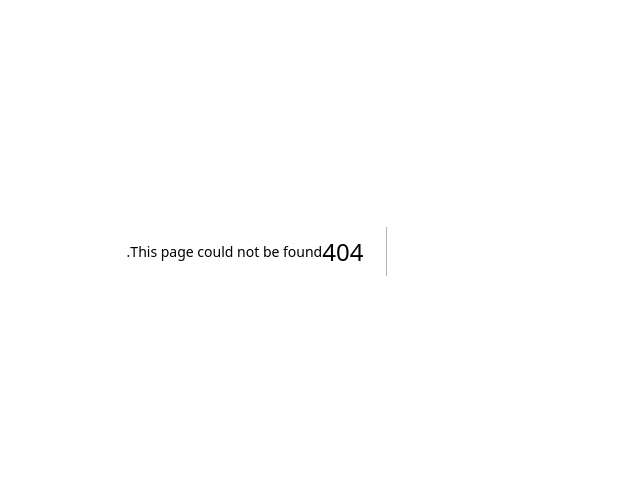
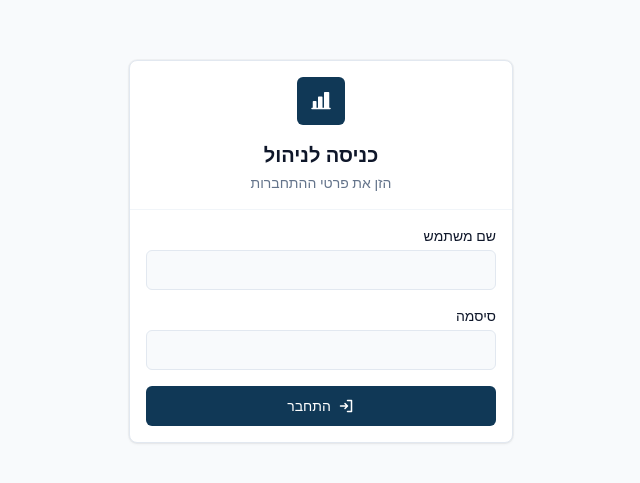
Before and after one commit to eladcandroid/zehut, a Next.js app: page /admin-login in a window 1280 px wide. Before the commit this address had no page. Shown: the part 149-632 px from the top of the page, without its empty margins (415-1055 px from the left). Built offline with nearby package versions, Linux system fonts and the light colour scheme.

Commit message:
Replace Basic Auth with login form for admin
- Remove middleware (was affecting all routes)
- Add /admin-login page with login form
- Add /api/admin/auth for cookie-based authentication
- Admin layout checks session cookie and redirects to login

```diff
--- /dev/null
+++ b/app/admin-login/page.tsx
@@ -0,0 +1,93 @@
+'use client';
+
+import { useState } from 'react';
+import { useRouter } from 'next/navigation';
+import { Card, CardContent, CardHeader } from '@/components/ui/card';
+import { Button } from '@/components/ui/button';
+import { ChartBar, SignIn } from '@phosphor-icons/react';
+
+export default function AdminLoginPage() {
+  const router = useRouter();
+  const [username, setUsername] = useState('');
+  const [password, setPassword] = useState('');
+  const [error, setError] = useState('');
+  const [isLoading, setIsLoading] = useState(false);
+
+  const handleSubmit = async (e: React.FormEvent) => {
+    e.preventDefault();
+    setError('');
+    setIsLoading(true);
+
+    try {
+      const response = await fetch('/api/admin/auth', {
+        method: 'POST',
+        headers: { 'Content-Type': 'application/json' },
+        body: JSON.stringify({ username, password }),
+      });
+
+      const data = await response.json();
+
+      if (data.success) {
+        router.push('/admin');
+        router.refresh();
+      } else {
+        setError('שם משתמש או סיסמה שגויים');
+      }
+    } catch {
+      setError('שגיאה בהתחברות');
+    } finally {
+      setIsLoading(false);
+    }
+  };
+
+  return (
+    <div className="min-h-screen bg-[var(--color-background)] flex items-center justify-center p-4">
+      <Card className="w-full max-w-sm">
+        <CardHeader className="text-center">
+          <div className="w-12 h-12 rounded-[var(--radius-md)] bg-[var(--color-primary)] flex items-center justify-center mx-auto mb-4">
+            <ChartBar weight="fill" className="w-6 h-6 text-white" />
+          </div>
+          <h1 className="text-xl font-semibold">כניסה לניהול</h1>
+          <p className="text-sm text-[var(--color-muted)] mt-1">הזן את פרטי ההתחברות</p>
+        </CardHeader>
+        <CardContent>
+          <form onSubmit={handleSubmit} className="space-y-4">
+            <div>
+              <label className="block text-sm font-medium mb-1">שם משתמש</label>
+              <input
+                type="text"
+                value={username}
+                onChange={(e) => setUsername(e.target.value)}
+                className="w-full h-10 px-3 bg-[var(--color-background)] border border-[var(--color-border)] rounded-[var(--radius-md)] text-sm"
+                required
+              />
+            </div>
+            <div>
+              <label className="block text-sm font-medium mb-1">סיסמה</label>
+              <input
+                type="password"
+                value={password}
+                onChange={(e) => setPassword(e.target.value)}
+                className="w-full h-10 px-3 bg-[var(--color-background)] border border-[var(--color-border)] rounded-[var(--radius-md)] text-sm"
+                required
+              />
+            </div>
+            {error && (
+              <p className="text-sm text-red-500 text-center">{error}</p>
+            )}
+            <Button type="submit" className="w-full" disabled={isLoading}>
+              {isLoading ? (
+                'מתחבר...'
+              ) : (
+                <>
+                  <SignIn weight="bold" className="w-4 h-4" />
+                  <span>התחבר</span>
+                </>
+              )}
+            </Button>
+          </form>
+        </CardContent>
+      </Card>
+    </div>
+  );
+}
--- a/app/admin/layout.tsx
+++ b/app/admin/layout.tsx
@@ -1,4 +1,6 @@
 import Link from 'next/link';
+import { cookies } from 'next/headers';
+import { redirect } from 'next/navigation';
 import {
   House,
   FileText,
@@ -12,11 +14,18 @@ const navItems = [
   { href: '/admin/jobs', icon: ArrowsClockwise, label: 'משימות' },
 ];
 
-export default function AdminLayout({
+export default async function AdminLayout({
   children,
 }: {
   children: React.ReactNode;
 }) {
+  const cookieStore = await cookies();
+  const session = cookieStore.get('admin_session');
+
+  // Check if authenticated
+  if (session?.value !== 'authenticated') {
+    redirect('/admin-login');
+  }
   return (
     <div className="min-h-screen bg-[var(--color-background)]">
       {/* Header */}
--- /dev/null
+++ b/app/api/admin/auth/route.ts
@@ -0,0 +1,40 @@
+import { NextRequest, NextResponse } from 'next/server';
+import { cookies } from 'next/headers';
+
+const ADMIN_COOKIE = 'admin_session';
+
+export async function POST(request: NextRequest) {
+  const { username, password } = await request.json();
+
+  if (
+    username === process.env.ADMIN_USER &&
+    password === process.env.ADMIN_PASS
+  ) {
+    const cookieStore = await cookies();
+    cookieStore.set(ADMIN_COOKIE, 'authenticated', {
+      httpOnly: true,
+      secure: process.env.NODE_ENV === 'production',
+      sameSite: 'lax',
+      maxAge: 60 * 60 * 24, // 24 hours
+      path: '/',
+    });
+
+    return NextResponse.json({ success: true });
+  }
+
+  return NextResponse.json({ success: false, error: 'Invalid credentials' }, { status: 401 });
+}
+
+export async function GET() {
+  const cookieStore = await cookies();
+  const session = cookieStore.get(ADMIN_COOKIE);
+
+  return NextResponse.json({ authenticated: session?.value === 'authenticated' });
+}
+
+export async function DELETE() {
+  const cookieStore = await cookies();
+  cookieStore.delete(ADMIN_COOKIE);
+
+  return NextResponse.json({ success: true });
+}
--- a/middleware.ts
+++ /dev/null
@@ -1,38 +0,0 @@
-import { NextResponse } from 'next/server';
-import type { NextRequest } from 'next/server';
-
-export function middleware(request: NextRequest) {
-  // Only protect /admin routes
-  if (!request.nextUrl.pathname.startsWith('/admin')) {
-    return NextResponse.next();
-  }
-
-  const authHeader = request.headers.get('authorization');
-
-  if (authHeader) {
-    const [type, credentials] = authHeader.split(' ');
-
-    if (type === 'Basic' && credentials) {
-      const decoded = atob(credentials);
-      const [user, pass] = decoded.split(':');
-
-      if (
-        user === process.env.ADMIN_USER &&
-        pass === process.env.ADMIN_PASS
-      ) {
-        return NextResponse.next();
-      }
-    }
-  }
-
-  return new NextResponse('Authentication required', {
-    status: 401,
-    headers: {
-      'WWW-Authenticate': 'Basic realm="Admin Area"',
-    },
-  });
-}
-
-export const config = {
-  matcher: ['/admin', '/admin/:path*'],
-};
```
